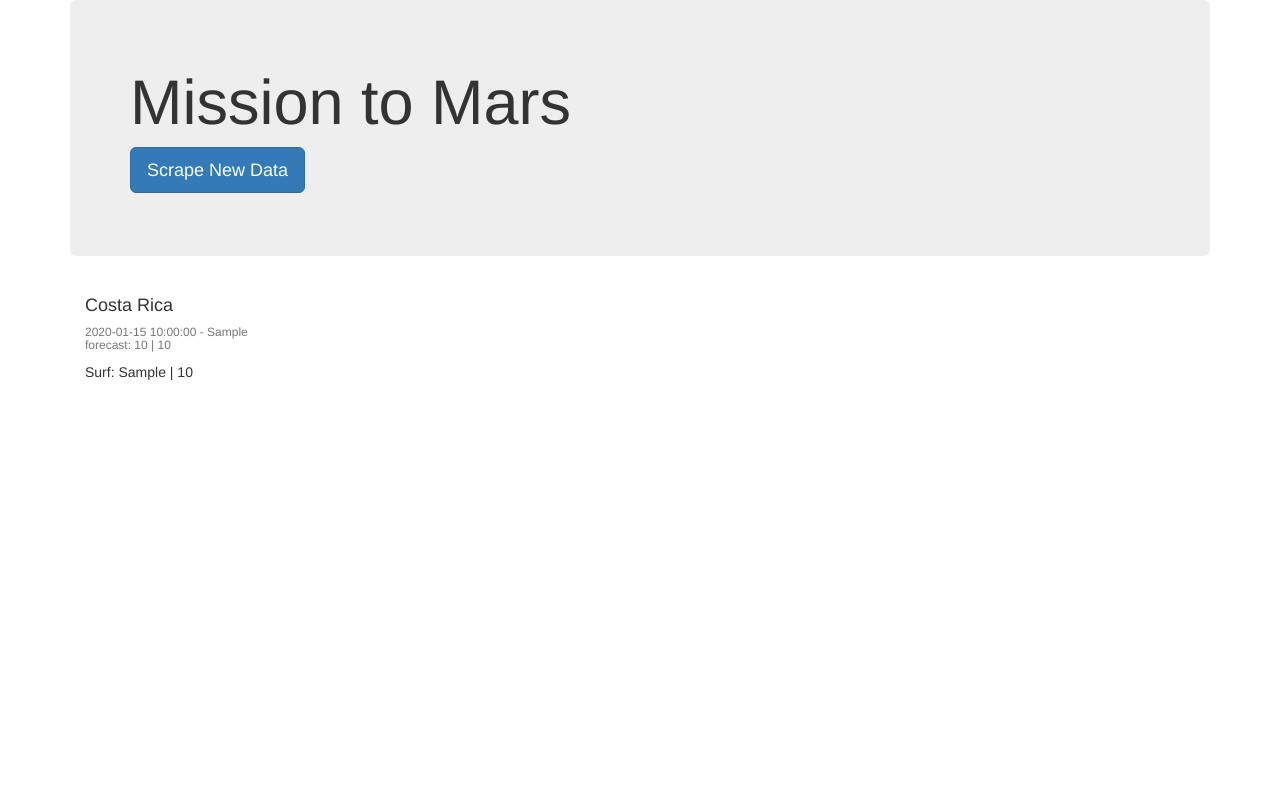
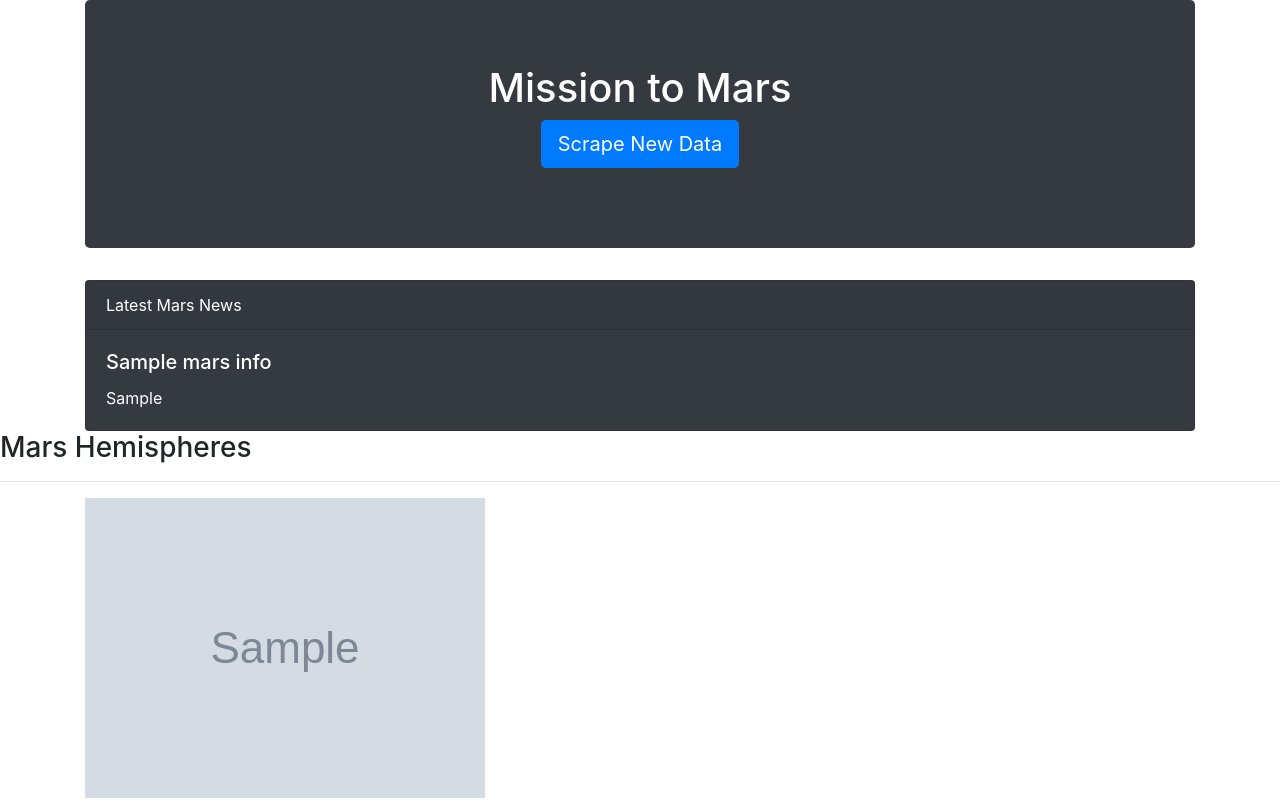
Before and after one commit to anulkar/web-scraping-challenge, a Flask app: template Missions_to_Mars/templates/index.html in a window 1280 px wide. Run offline with Flask 2, Linux system fonts and the light colour scheme; the template is opened without the code that fills it: most values are stand-ins (such as "Sample title", 1, 10 or a date in 2020); grey boxes marked "Sample" are stand-in pictures; some libraries are stand-ins or nearby versions.

Commit message:
Updated HTML with Hemisphere images

```diff
--- a/Missions_to_Mars/templates/index.html
+++ b/Missions_to_Mars/templates/index.html
@@ -1,37 +1,58 @@
-<!DOCTYPE html>
+<!doctype html>
 <html lang="en">
+    <head>
+        <!-- Required meta tags -->
+        <meta charset="utf-8">
+        <meta name="viewport" content="width=device-width, initial-scale=1, shrink-to-fit=no">
 
-<head>
-    <meta charset="UTF-8">
-    <meta name="viewport" content="width=device-width, initial-scale=1.0">
-    <meta http-equiv="X-UA-Compatible" content="ie=edge">
-    <title>Document</title>
-    <link rel="stylesheet" href="https://maxcdn.bootstrapcdn.com/bootstrap/3.3.7/css/bootstrap.min.css">
+        <!-- Bootstrap CSS -->
+        <link rel="stylesheet" href="https://stackpath.bootstrapcdn.com/bootstrap/4.4.1/css/bootstrap.min.css" integrity="sha384-Vkoo8x4CGsO3+Hhxv8T/Q5PaXtkKtu6ug5TOeNV6gBiFeWPGFN9MuhOf23Q9Ifjh" crossorigin="anonymous">
+
+        <!-- My CSS -->
+        <!-- <link rel="stylesheet" type="text/css" href="style.css"> -->
+
+        <title>Mission To Mars - Web Scraping</title>
     </head>
 
     <body>
-
-    <div class="container">
-        <div class="jumbotron">
-            <h1>Mission to Mars</h1>
-            <p><a class="btn btn-primary btn-lg" href="/scrape" role="button">Scrape New Data</a></p>
-
-        </div>
+        <!-- Optional JavaScript -->
+        <!-- jQuery first, then Popper.js, then Bootstrap JS -->
+        <script src="https://code.jquery.com/jquery-3.4.1.slim.min.js" integrity="sha384-J6qa4849blE2+poT4WnyKhv5vZF5SrPo0iEjwBvKU7imGFAV0wwj1yYfoRSJoZ+n" crossorigin="anonymous"></script>
+        <script src="https://cdn.jsdelivr.net/npm/popper.js@1.16.0/dist/umd/popper.min.js" integrity="sha384-Q6E9RHvbIyZFJoft+2mJbHaEWldlvI9IOYy5n3zV9zzTtmI3UksdQRVvoxMfooAo" crossorigin="anonymous"></script>
+        <script src="https://stackpath.bootstrapcdn.com/bootstrap/4.4.1/js/bootstrap.min.js" integrity="sha384-wfSDF2E50Y2D1uUdj0O3uMBJnjuUD4Ih7YwaYd1iqfktj0Uod8GCExl3Og8ifwB6" crossorigin="anonymous"></script>
 
         {% for mars_info in mars_data%}
-                    <div class="col-lg-4">
-                            <div class="card" style="width: 20rem;">
+        <div class="container">
+            <div class="jumbotron bg-dark">
+                <h1 class="text-center text-white">Mission to Mars</h1>
+                <p class="text-center"><a class="btn btn-primary btn-lg" href="/scrape" role="button">Scrape New Data</a></p>
+            </div>
+            <div class="card text-white bg-dark">
+                <div class="card-header">Latest Mars News</div>
                 <div class="card-body">
-                                  <h4 class="card-title">Costa Rica</h4>
-                                  <h6 class="card-subtitle mb-2 text-muted">{{ forecast.time }} - {{ forecast.name }}: {{ forecast.min_temp }} | {{forecast.max_temp}}</h6>
-                                  <p class="card-text">Surf: {{ forecast.surf_location }} | {{ forecast.height }}</p>
+                    <h5 class="card-title">{{mars_info.news_title}}</h5>
+                    <p class="card-text">{{mars_info.news_teaser}}</p>
                 </div>
             </div>
         </div>
+
+        <!-- <div class="container">
+            <div class="row"> -->
+                <div class="box white">
+                    <h3 class="title">Mars Hemispheres</h3>
+                    <hr>
+                    <div class="container">
+                    {% for hem in mars_info.mars_hemispheres%}
+                        <div class="row">
+                            <div class="col-md-6 col-sm-12">
+                                <img class="thumbnail" src="{{hem.img_url}}" alt="{{hem.title}}" >
+                            </div>
+                        </div>
                     {% endfor %}
-
                     </div>
-
+                </div>
+            <!-- </div>
+        </div> -->
+        {% endfor %}
     </body>
-
 </html>
```
Lines whose indentation alone changed are shown as unchanged.
